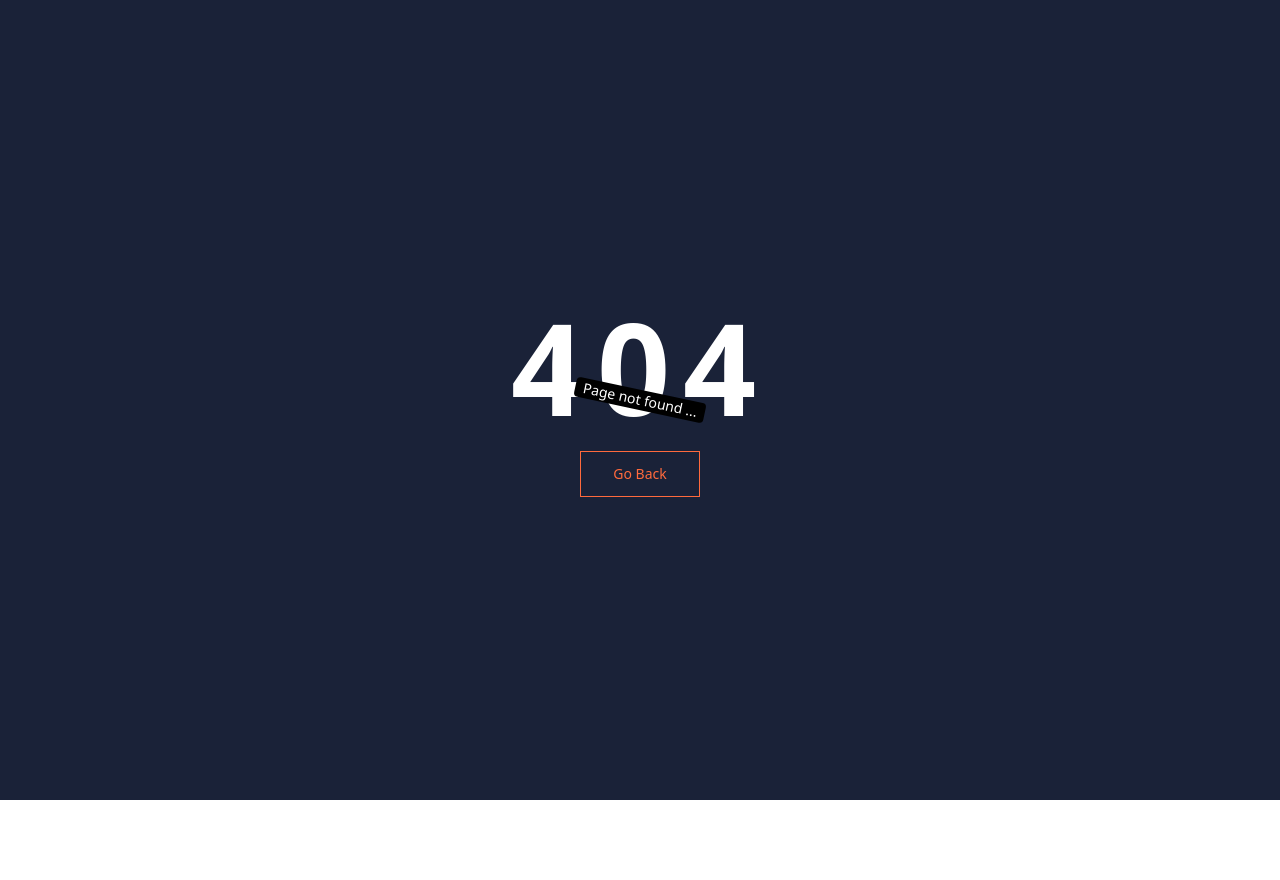
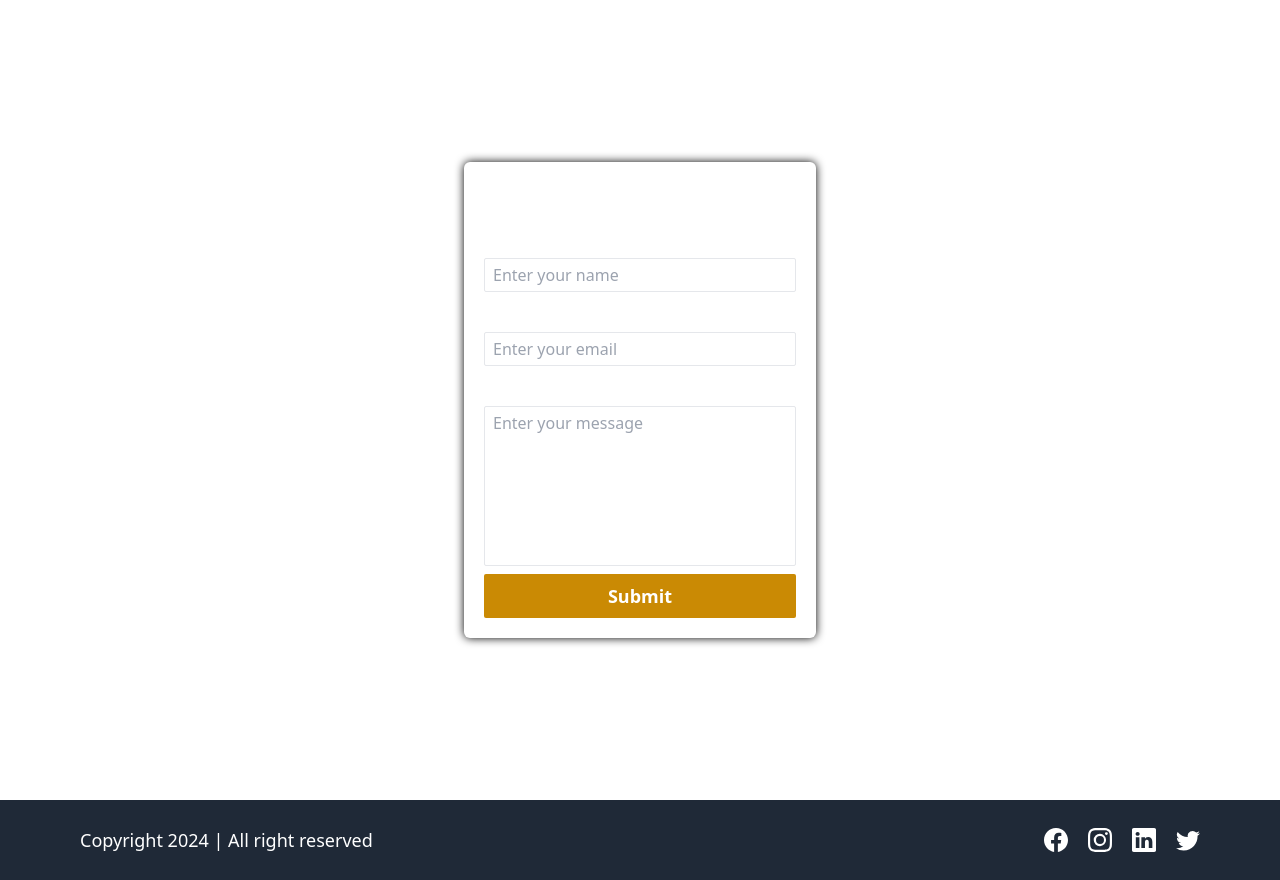
Before and after one commit to ayush931/LMS-Project-FrontEnd, a React (Vite) app: page /contact in a window 1280 px wide. Before the commit this address had no page. Before the commit the page ends 800 px from the top, so only its background shows below. Built offline with nearby package versions, Linux system fonts and the light colour scheme.

Commit message:
Added contact page

```diff
--- a/src/App.jsx
+++ b/src/App.jsx
@@ -3,6 +3,7 @@
 import { Route, Routes } from 'react-router-dom'
 
 import AboutUs from './Pages/AboutUs'
+import Contact from './Pages/Contact'
 import CourseList from './Pages/Course/CourseList'
 import HomePage from './Pages/HomePage'
 import Login from './Pages/Login'
@@ -18,6 +19,7 @@
         <Route path='/' element={<HomePage />}></Route>
         <Route path='/about' element={<AboutUs />}></Route>
         <Route path='/courses' element={<CourseList />} />
+        <Route path='/contact' element={<Contact />} />
 
         <Route path='/signup' element={<Signup />} />
         <Route path='/login' element={<Login />} />
--- /dev/null
+++ b/src/Helpers/regexMatcher.js
@@ -0,0 +1,7 @@
+export function isEmail (string) {
+    return string.match(/^(([^<>()[\]\\.,;:\s@"]+(\.[^<>()[\]\\.,;:\s@"]+)*)|.(".+"))@((\[[0-9]{1,3}\.[0-9]{1,3}\.[0-9]{1,3}\.[0-9]{1,3}\])|(([a-zA-Z\-0-9]+\.)+[a-zA-Z]{2,}))$/)
+}
+
+export function isValidPassword (string) {
+    return string.match(/^(?=.*[0-9])(?=.*[!@#$%^&*])[a-zA-Z0-9!@#$%^&*]{6,16}$/)
+}
--- /dev/null
+++ b/src/Pages/Contact.jsx
@@ -0,0 +1,124 @@
+import { useState } from "react"
+import toast from "react-hot-toast";
+
+import axiosInstance from "../Helpers/axiosInstance";
+import { isEmail } from "../Helpers/regexMatcher";
+import HomeLayout from "../layouts/HomeLayout"
+
+function Contact () {
+
+    const [userInput, setUserInput] = useState({
+        name: "",
+        email: "",
+        message: ""
+    })
+
+    function handleInputChange(e) {
+        const {name, value} = e.target
+        setUserInput({
+            ...userInput,
+            [name]: value
+        })
+    }
+
+    async function onFormSubmit(e) {
+        e.preventDefault()
+        if(!userInput.email || !userInput.name || !userInput.message) {
+            toast.error("All fields are mandatory")
+            return
+        }
+
+        if (!isEmail(userInput.email)) {
+            toast.error("Invalid email")
+            return
+        }
+
+        try {
+            const response = axiosInstance.post("/contact", userInput)
+            toast.promise(response, {
+                loading: "Submitting your message",
+                success: "form submitted successfully",
+                error: "Failed to submit the form"
+            })
+            const contactResponse = await response
+            if(contactResponse?.data?.success) {
+                setUserInput({
+                    name: "",
+                    email: '',
+                    message: ''
+                })
+            }
+        } catch (error) {
+            toast.error("Operation failed...")
+        }
+
+    }
+
+    return (
+        <HomeLayout>
+            <div className="flex items-center justify-center h-[100vh]">
+                <form
+                    noValidate
+                    onSubmit={onFormSubmit}
+                    className="flex flex-col items-center justify-center gap-2 p-5 rounded-md text-white shadow-[0_0_10px_black] w-[22rem]">
+                    <h1 className="text-3xl font-semibold">
+                        Contact Form
+                    </h1>
+
+                    <div className="flex flex-col w-full gap-1">
+                        <label htmlFor="name" className="text-xl font-semibold">
+                            Name
+                        </label>
+                        <input
+                            className="bg-transparent border px-2 py-1 rounded-sm"
+                            id="name"
+                            type="text"
+                            name="name"
+                            placeholder="Enter your name"
+                            onChange={handleInputChange}
+                            value={userInput.name}
+                        />
+                    </div>
+
+                    <div className="flex flex-col w-full gap-1">
+                        <label htmlFor="email" className="text-xl font-semibold">
+                            Email
+                        </label>
+                        <input
+                            className="bg-transparent border px-2 py-1 rounded-sm"
+                            id="email"
+                            type="email"
+                            name="email"
+                            placeholder="Enter your email"
+                            onChange={handleInputChange}
+                            value={userInput.email}
+                        />
+                    </div>
+
+                    <div className="flex flex-col w-full gap-1">
+                        <label htmlFor="message" className="text-xl font-semibold">
+                            Message
+                        </label>
+                        <textarea
+                            className="bg-transparent border px-2 py-1 rounded-sm resize-none h-40"
+                            id="message"
+                            name="message"
+                            placeholder="Enter your message"
+                            onChange={handleInputChange}
+                            value={userInput.message}
+                        />
+                    </div>
+
+                    <button type="submit"
+                        className="w-full bg-yellow-600 hover:bg-yellow-500 transition-all ease-in-out duration-300 rounded-sm py-2 font-semibold text-lg cursor-pointer"
+                    >
+                        Submit
+                    </button>
+
+                </form>
+            </div>
+        </HomeLayout>
+    )
+}
+
+export default Contact
--- a/src/Pages/Course/CourseList.jsx
+++ b/src/Pages/Course/CourseList.jsx
@@ -1,27 +1,27 @@
-import { useEffect } from "react"
-import { useDispatch, useSelector } from "react-redux"
+import { useEffect } from "react";
+import { useDispatch, useSelector } from "react-redux";
 
-import CourseCard from "../../components/CourseCard"
-import HomeLayout from "../../layouts/HomeLayout"
-import { getAllCourses } from "../../Redux/Slices/CourseSlice"
+import CourseCard from "../../components/CourseCard";
+import HomeLayout from "../../layouts/HomeLayout";
+import { getAllCourses } from "../../Redux/Slices/CourseSlice";
 
-function CourseList () {
-    const dispatch = useDispatch()
+function CourseList() {
+    const dispatch = useDispatch();
 
-    const { courseData } = useSelector((state) => state.course)
+    const {courseData} = useSelector((state) => state.course);
 
     async function loadCourses() {
-        await dispatch(getAllCourses())
+        await dispatch(getAllCourses());
     }
 
     useEffect(() => {
-        loadCourses()
-    }, [])
+        loadCourses();
+    }, []);
 
     return (
         <HomeLayout>
-            <div className="min-h-[90vh] pt-12 flex flex-col gap-10 text-white">
-                <h1 className="text-centre text-3xl font-semibold mb-5">
+            <div className="min-h-[90vh] pt-12 pl-20 flex flex-col gap-10 text-white">
+                <h1 className="text-center text-3xl font-semibold mb-5">
                     Explore the courses made by
                     <span className="font-bold text-yellow-500">
                         Industry experts
@@ -32,9 +32,12 @@
                         return <CourseCard key={element._id} data={element} />
                     })}
                 </div>
+
+
             </div>
         </HomeLayout>
-    )
+    );
+
 }
 
-export default CourseList
+export default CourseList;
--- a/src/Pages/SignUp.jsx
+++ b/src/Pages/SignUp.jsx
@@ -4,6 +4,7 @@
 import { useDispatch } from 'react-redux';
 import { Link, useNavigate } from 'react-router-dom';
 
+import { isEmail, isValidPassword } from '../Helpers/regexMatcher';
 import HomeLayout from '../layouts/HomeLayout';
 import { createAccount } from '../Redux/Slices/AuthSlice';
 
@@ -61,12 +62,12 @@
             return;
         }
         // checking valid email
-        if(!signupData.email.match(/^(([^<>()[\]\\.,;:\s@"]+(\.[^<>()[\]\\.,;:\s@"]+)*)|.(".+"))@((\[[0-9]{1,3}\.[0-9]{1,3}\.[0-9]{1,3}\.[0-9]{1,3}\])|(([a-zA-Z\-0-9]+\.)+[a-zA-Z]{2,}))$/)) {
+        if(!isEmail(signupData.email)) {
             toast.error("Invalid email id");
             return;
         }
         // checking password validation
-        if(!signupData.password.match(/^(?=.*[0-9])(?=.*[!@#$%^&*])[a-zA-Z0-9!@#$%^&*]{6,16}$/)) {
+        if(!isValidPassword(signupData.password)) {
             toast.error("Password should be 6 - 16 character long with atleast a number and special character");
             return;
         }
--- a/src/Redux/Slices/AuthSlice.js
+++ b/src/Redux/Slices/AuthSlice.js
@@ -2,6 +2,7 @@
 import { toast } from "react-hot-toast";
 
 import axiosInstance from "../../Helpers/axiosInstance"
+
 const initialState = {
     isLoggedIn: localStorage.getItem('isLoggedIn') || false,
     role: localStorage.getItem('role') || "",
@@ -42,13 +43,13 @@
 
 export const logout = createAsyncThunk("/auth/logout", async () => {
     try {
-        const res = axiosInstance.post("user/logout");
+        const res = axiosInstance.post("user/logout")
         toast.promise(res, {
             loading: "Wait! logout in progress...",
             success: (data) => {
                 return data?.data?.message;
             },
-            error: "Failed to logout"
+            error: "Failed to log out"
         });
         return (await res).data;
     } catch(error) {
--- a/src/components/CourseCard.jsx
+++ b/src/components/CourseCard.jsx
@@ -1,15 +1,15 @@
-import { useNavigate } from "react-router-dom"
+import { useNavigate } from "react-router-dom";
 
-function CourseCard ({ data }) {
-    const navigate = useNavigate()
+function CourseCard({ data }) {
+    const navigate = useNavigate();
 
     return (
         <div
-            onClick={() => navigate("/course/description")}
+            onClick={() => navigate("/course/description/")}
             className="text-white w-[22rem] h-[430px] shadow-lg rounded-lg cursor-pointer group overflow-hidden bg-zinc-700">
             <div className="overflow-hidden">
                 <img
-                    className="h-48 w-full rounded-tl-lg rounded-tr-lg group-hover:scale=[1,2] transition-all ease-in-out duration-300"
+                    className="h-48 w-full rounded-tl-lg rounded-tr-lg group-hover:scale=[1,2] transition-all ease-in-out diration-300"
                     src={data?.thumbnail?.secure_url}
                     alt="course thumbnail"
                 />
@@ -34,8 +34,9 @@
                     </p>
                 </div>
             </div>
+
         </div>
-    )
+    );
 }
 
-export default CourseCard
+export default CourseCard;
```
Also changed, not shown: src/layouts/HomeLayout.jsx (+4 -3 lines).
